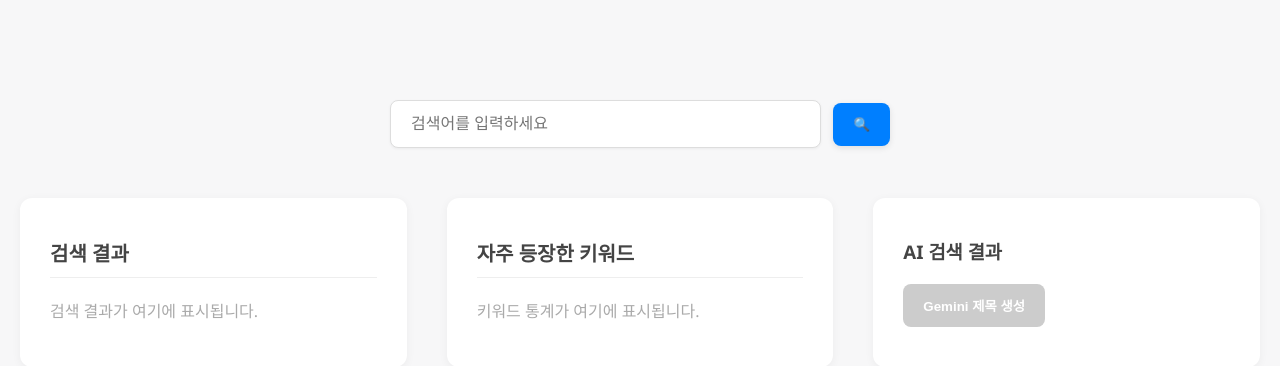
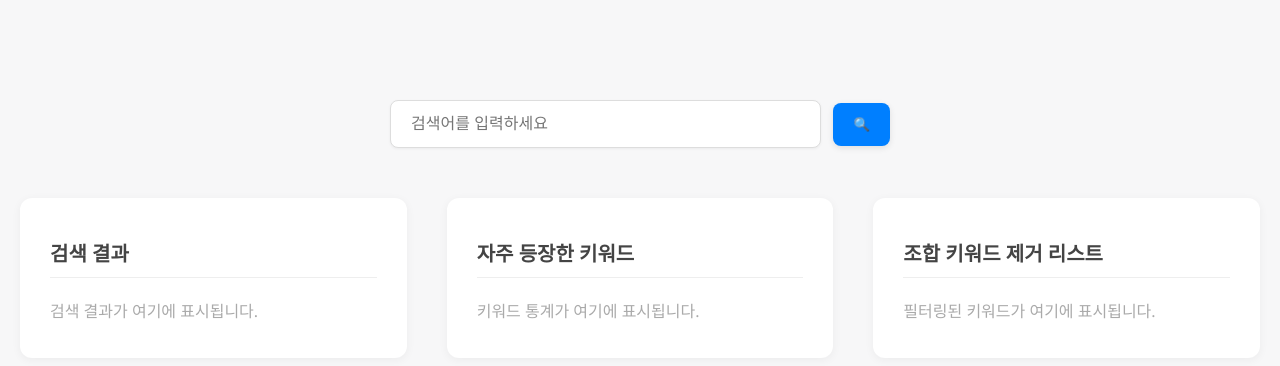
Before and after one commit to Randommagic/shoppingkeyword, a Next.js app: page / in a window 1280 px wide. Shown: the top 366 px of the page. Built offline with nearby package versions, Linux system fonts and the light colour scheme.

Commit message:
ai 삭제 및 중복조합키워드제거거

```diff
--- /dev/null
+++ b/components/FilteredKeywordList.tsx
@@ -0,0 +1,95 @@
+import React from "react";
+
+interface Props {
+  keywords: Record<string, number>;
+}
+
+const FilteredKeywordList: React.FC<Props> = ({ keywords }) => {
+  const filteredList = getFilteredKeywords(keywords);
+
+  return (
+    <div style={styles.container}>
+      <h3 style={styles.heading}>조합 키워드 제거 리스트</h3>
+      {filteredList.length === 0 ? (
+        <p style={{ color: "#aaa" }}>필터링된 키워드가 여기에 표시됩니다.</p>
+      ) : (
+        <ul style={styles.list}>
+          {filteredList.map((word, idx) => (
+            <li key={idx} style={styles.item}>
+              <span>{word}</span>
+              <span style={styles.count}>{keywords[word]}회</span>
+            </li>
+          ))}
+        </ul>
+      )}
+    </div>
+  );
+};
+
+function getFilteredKeywords(keywords: Record<string, number>): string[] {
+  const uniqueWords = Object.keys(keywords);
+
+  const filtered = uniqueWords.filter((word) => {
+    const others = uniqueWords.filter((w) => w !== word);
+    return !canBeComposed(word, others);
+  });
+
+  return filtered.sort((a, b) => keywords[b] - keywords[a]);
+}
+
+function canBeComposed(word: string, parts: string[]): boolean {
+  const dp = Array(word.length + 1).fill(false);
+  dp[0] = true;
+
+  for (let i = 1; i <= word.length; i++) {
+    for (let part of parts) {
+      if (
+        i >= part.length &&
+        dp[i - part.length] &&
+        word.slice(i - part.length, i) === part
+      ) {
+        dp[i] = true;
+        break;
+      }
+    }
+  }
+
+  return dp[word.length];
+}
+
+const styles: { [key: string]: React.CSSProperties } = {
+  container: {
+    width: "100%",
+    maxWidth: "400px",
+    backgroundColor: "#fff",
+    borderRadius: "12px",
+    padding: "20px 30px",
+    boxShadow: "0 2px 10px rgba(0,0,0,0.05)",
+    height: "100%",
+    boxSizing: "border-box",
+  },
+  heading: {
+    marginBottom: "20px",
+    fontSize: "20px",
+    borderBottom: "1px solid #eee",
+    paddingBottom: "10px",
+    color: "#444",
+  },
+  list: {
+    listStyle: "none",
+    padding: 0,
+    margin: 0,
+  },
+  item: {
+    padding: "10px 0",
+    borderBottom: "1px solid #f0f0f0",
+    display: "flex",
+    justifyContent: "space-between",
+  },
+  count: {
+    color: "#007fff",
+    fontWeight: "bold",
+  },
+};
+
+export default FilteredKeywordList;
--- a/pages/index.tsx
+++ b/pages/index.tsx
@@ -5,6 +5,7 @@ import KeywordStats from "../components/KeywordStats";
 import ErrorModal from "../components/ErrorModal";
 import AiSearchResults from "../components/AiSearchResults";
 import ThreeColumnLayout from "@/components/ThreeColumnLayout";
+import FilteredKeywordList from "@/components/FilteredKeywordList";
 
 interface Item {
   title: string;
@@ -16,40 +17,40 @@ export default function Home() {
   const [results, setResults] = useState<Item[]>([]);
   const [keywords, setKeywords] = useState<Record<string, number>>({});
   const [error, setError] = useState<string>("");
-  const [geminiOutput, setGeminiOutput] = useState<string>("");
-  const [geminiLoading, setGeminiLoading] = useState(false);
+  // const [geminiOutput, setGeminiOutput] = useState<string>("");
+  // const [geminiLoading, setGeminiLoading] = useState(false);
 
-  const handleGeminiClick = async () => {
-    setError("");
-    setGeminiOutput("");
-    setGeminiLoading(true);
+  // const handleGeminiClick = async () => {
+  //   setError("");
+  //   setGeminiOutput("");
+  //   setGeminiLoading(true);
 
-    try {
-      const sortedKeywords = Object.entries(keywords)
-        .sort((a, b) => b[1] - a[1])
-        .slice(0, 15)
-        .map(([word]) => word);
+  //   try {
+  //     const sortedKeywords = Object.entries(keywords)
+  //       .sort((a, b) => b[1] - a[1])
+  //       .slice(0, 15)
+  //       .map(([word]) => word);
 
-      const res = await fetch("/api/gemini", {
-        method: "POST",
-        headers: { "Content-Type": "application/json" },
-        body: JSON.stringify({ keywords: sortedKeywords }), // ← 키워드만 전달
-      });
+  //     const res = await fetch("/api/gemini", {
+  //       method: "POST",
+  //       headers: { "Content-Type": "application/json" },
+  //       body: JSON.stringify({ keywords: sortedKeywords }), // ← 키워드만 전달
+  //     });
 
-      if (!res.ok) {
-        const errText = await res.text();
-        throw new Error(`Gemini API Error: ${errText}`);
-      }
+  //     if (!res.ok) {
+  //       const errText = await res.text();
+  //       throw new Error(`Gemini API Error: ${errText}`);
+  //     }
 
-      const data = await res.json();
-      setGeminiOutput(data.text || "응답 없음");
-    } catch (err: any) {
-      console.error("Gemini 호출 실패:", err);
-      setError(err.message);
-    } finally {
-      setGeminiLoading(false);
-    }
-  };
+  //     const data = await res.json();
+  //     setGeminiOutput(data.text || "응답 없음");
+  //   } catch (err: any) {
+  //     console.error("Gemini 호출 실패:", err);
+  //     setError(err.message);
+  //   } finally {
+  //     setGeminiLoading(false);
+  //   }
+  // };
 
   const handleSearch = async (keyword: string) => {
     setError("");
@@ -105,14 +106,15 @@ export default function Home() {
       <ThreeColumnLayout
         left={<SearchResults items={results} />}
         center={<KeywordStats keywords={keywords} />}
-        right={
-          <AiSearchResults
-            onRequest={handleGeminiClick}
-            response={geminiOutput}
-            disabled={Object.keys(keywords).length === 0}
-            loading={geminiLoading}
-          />
-        }
+        right={<FilteredKeywordList keywords={keywords} />}
+        // right={
+        //   <AiSearchResults
+        //     onRequest={handleGeminiClick}
+        //     response={geminiOutput}
+        //     disabled={Object.keys(keywords).length === 0}
+        //     loading={geminiLoading}
+        //   />
+        //}
       />
 
       <ErrorModal message={error} onClose={() => setError("")} />
```
